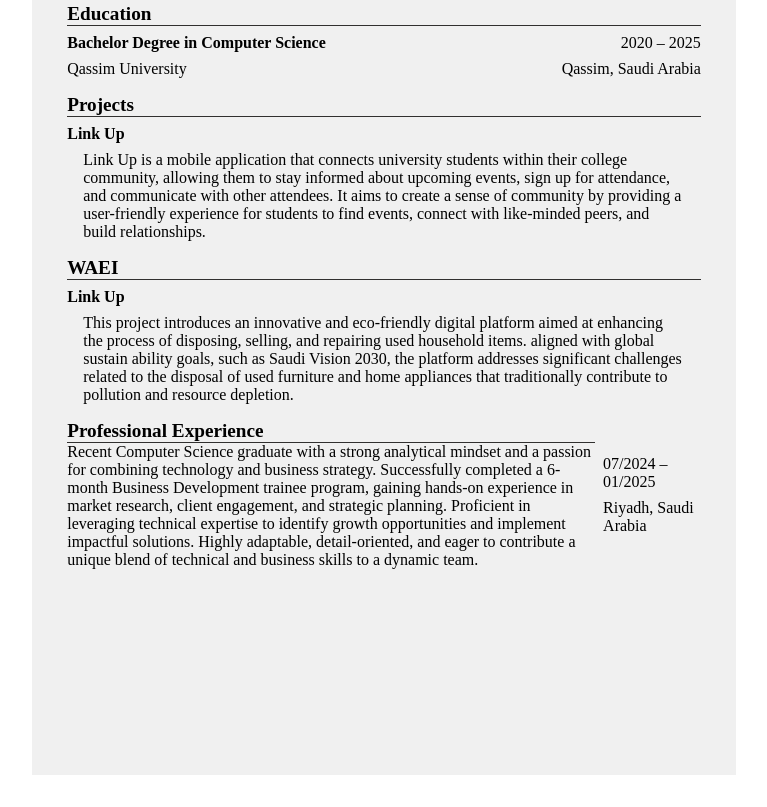
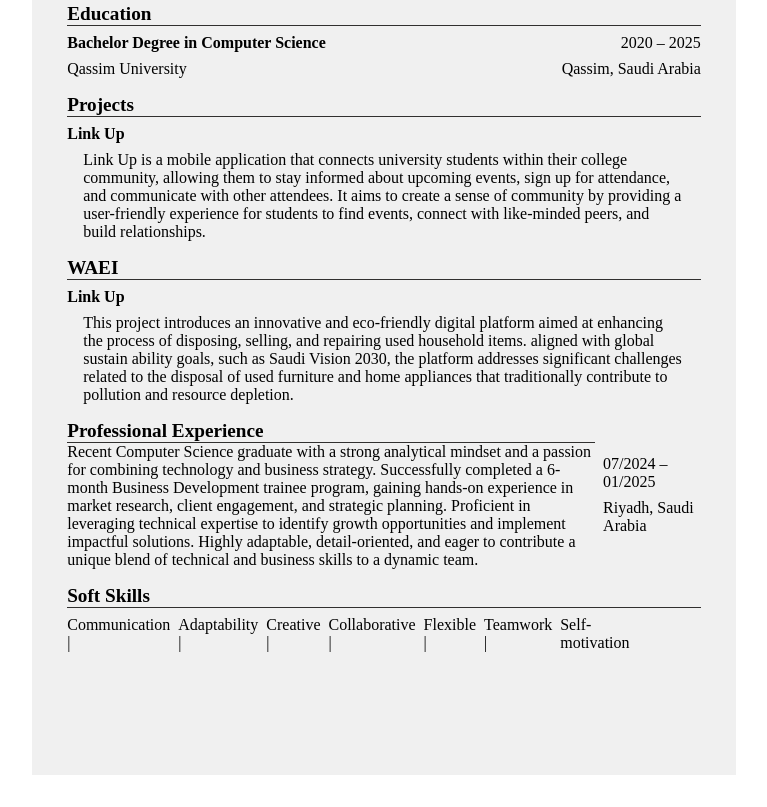
Before and after one commit to Sulaiman-F/W5-D5-Lab1, a plain HTML site: page index.html in a window 1280 px wide. Shown: the part 377-1184 px from the top of the page, without its empty margins (256-1023 px from the left). Drawn offline with nearby package versions, Linux system fonts and the light colour scheme.

Commit message:
add skils

```diff
--- a/main.js
+++ b/main.js
@@ -50,6 +50,18 @@ let element =
             <div className="Experience-con"> <p>07/2024 – 01/2025</p>
                 <p>Riyadh, Saudi Arabia</p></div>
         </div>
+        <div className="profile">
+            <h4>Soft Skills</h4>
+            <ul>
+                <li>Communication |</li>
+                <li>Adaptability |</li>
+                <li>Creative |</li>
+                <li>Collaborative |</li>
+                <li>Flexible |</li>
+                <li>Teamwork |</li>
+                <li>Self-motivation   </li>
+            </ul>
+        </div>
     </div>
 
 
--- a/style.css
+++ b/style.css
@@ -119,6 +119,19 @@ body {
     justify-content: center;
     width: 100%;
     gap: 0.5em;
+}
 
+.profile ul {
+    display: flex;
+    align-items: center;
+    justify-content: center;
+    gap: 0.5em;
+    list-style: none;
+    padding: 0;
+    margin: 0;
+    width: 90%;
 
+    li {
+        font-size: 1em;
+    }
 }
```
